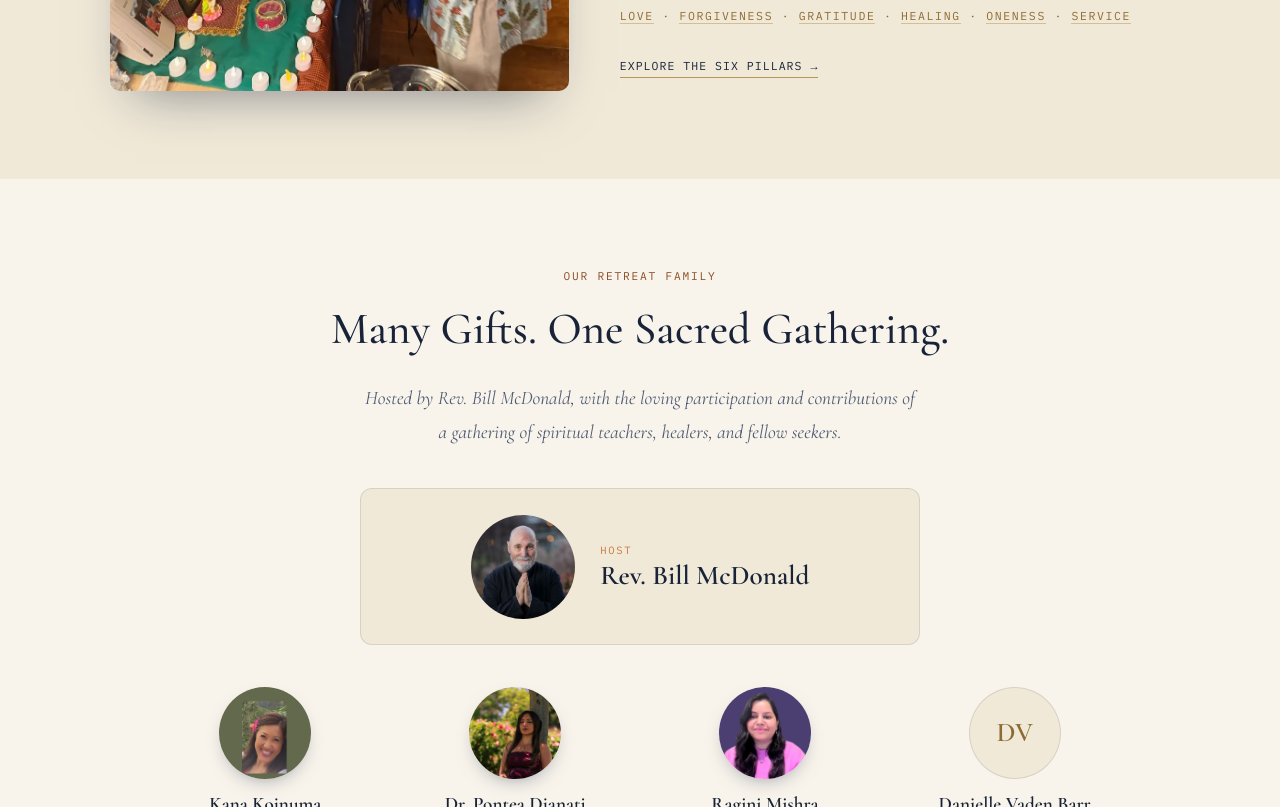
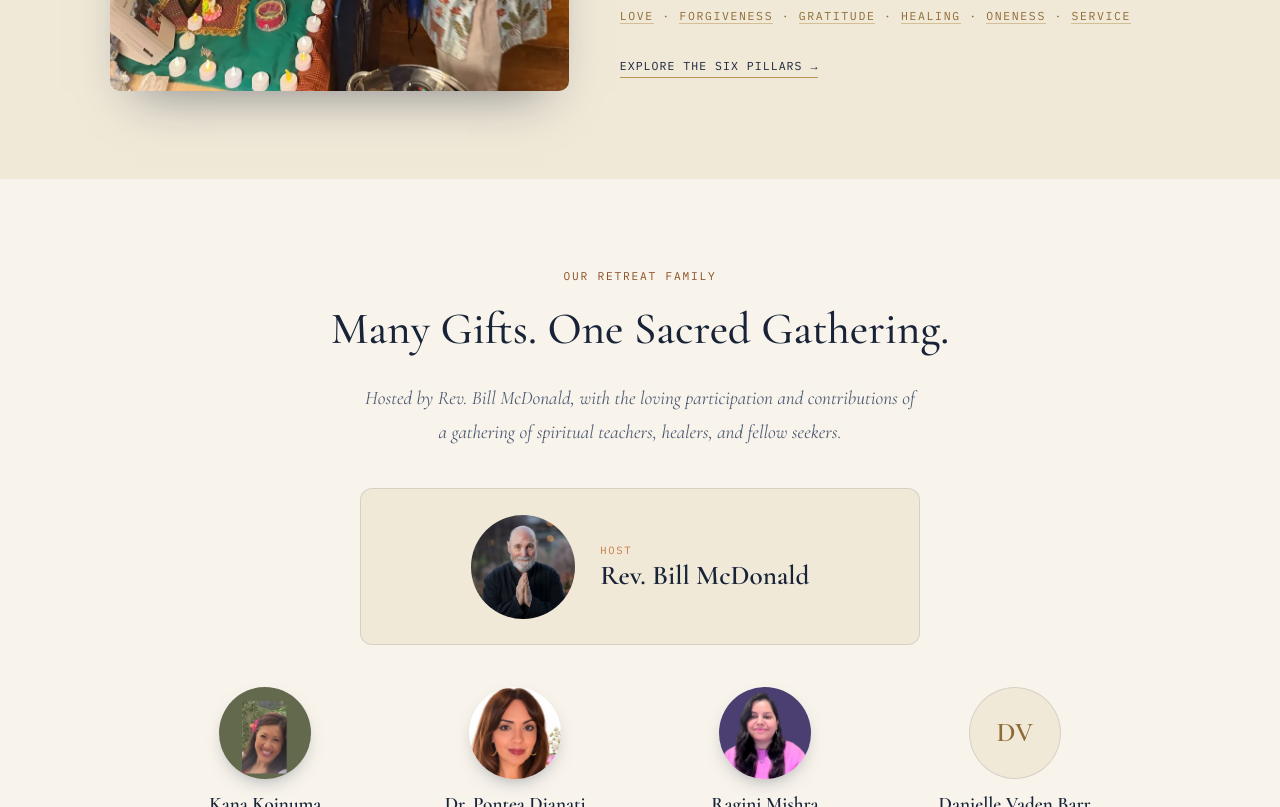
Before and after one commit to lightmirrorfield/revbillmcdonald-site, a plain HTML site: page mount-shasta-retreat-2027/index.html in a window 1280 px wide. Shown: the part 11193-12000 px from the top of the page. Drawn offline with nearby package versions, Linux system fonts and the light colour scheme.

Commit message:
Use the new portrait for Dr. Pontea Dianati on the 2027 retreat page
Co-Authored-By: Claude Sonnet 5.5 <noreply@anthropic.com>

```diff
--- a/mount-shasta-retreat-2027/index.html
+++ b/mount-shasta-retreat-2027/index.html
@@ -621,7 +621,7 @@
   <div class="host-lead"><img src="../images/bill-portrait.jpg" alt="Rev. Bill McDonald" width="104" height="104" loading="lazy"><div><div class="role">Host</div><h3>Rev. Bill McDonald</h3></div></div>
   <div class="host-grid">
     <div class="host"><img src="../images/kana-koinuma-avatar.jpg" alt="Kana Koinuma" width="92" height="92" loading="lazy"><h3>Kana Koinuma</h3></div>
-    <div class="host"><img src="../images/pontea-dianati-avatar.jpg" alt="Dr. Pontea Dianati" width="92" height="92" loading="lazy"><h3>Dr. Pontea Dianati</h3></div>
+    <div class="host"><img src="../images/pontea-dianati-2027.webp" alt="Dr. Pontea Dianati" width="92" height="92" loading="lazy"><h3>Dr. Pontea Dianati</h3></div>
     <div class="host"><img src="../images/ragini-mishra-avatar.jpg" alt="Ragini Mishra" width="92" height="92" loading="lazy"><h3>Ragini Mishra</h3></div>
     <div class="host"><div class="mono" aria-hidden="true">DV</div><h3>Danielle Vaden Barr</h3></div>
     <div class="host"><img src="../images/tammy-anderson-avatar.jpg" alt="Tammy Lee Anderson" width="92" height="92" loading="lazy"><h3>Tammy Lee Anderson</h3></div>
```
Also changed, not shown: images/pontea-dianati-2027.webp (added).
